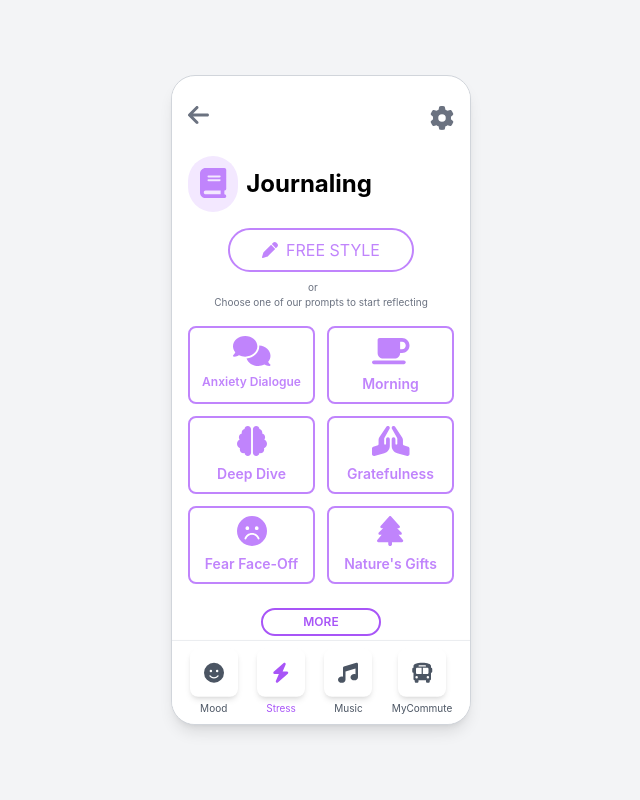
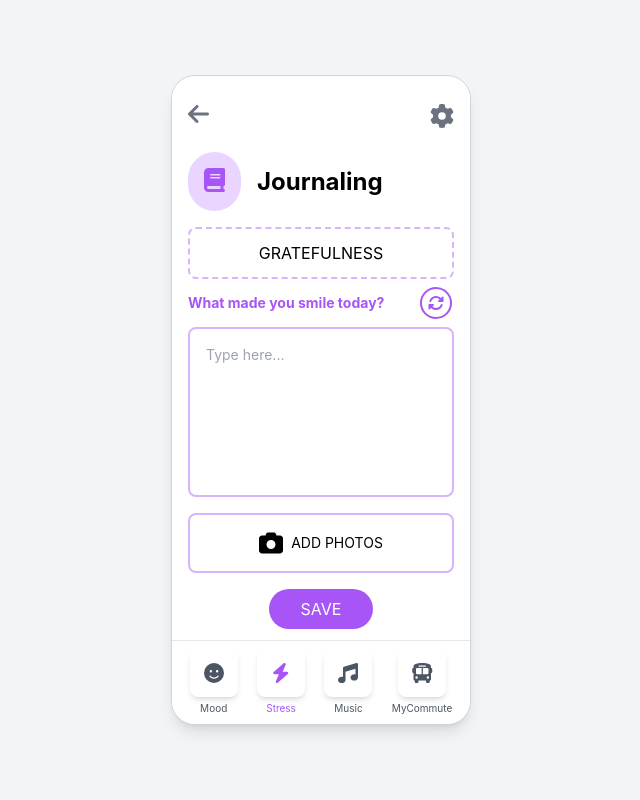
Before and after one commit to yenndang/commuter-companion, a React (Create React App) app: page /stress-relief/journaling/gratefulness in a window 1280 px wide. Shown: the top 800 px of the page, without its empty margins (319-959 px from the left). Built offline with nearby package versions, Linux system fonts and the light colour scheme.

Commit message:
Done journaling workflow

```diff
--- a/src/App.tsx
+++ b/src/App.tsx
@@ -8,6 +8,7 @@ import MusicRecommendation from "./components/MusicRecommendation";
 import SettingsScreen from "./components/SettingsScreen";
 import SRDeepBreathing from "./components/SR_DeepBreathing";
 import SRJournaling from "./components/SR_Journaling";
+import GratefulnessJournal from "./components/SR_Journaling_Gratefulness";
 
 const App: React.FC = () => {
   return (
@@ -21,6 +22,10 @@ const App: React.FC = () => {
         element={<SRDeepBreathing />}
       />
       <Route path="/stress-relief/journaling" element={<SRJournaling />} />
+      <Route
+        path="/stress-relief/journaling/gratefulness"
+        element={<GratefulnessJournal />}
+      />
       <Route path="/music-recommendation" element={<MusicRecommendation />} />
       <Route path="/settings" element={<SettingsScreen />} />
     </Routes>
--- a/src/components/SR_Journaling.tsx
+++ b/src/components/SR_Journaling.tsx
@@ -17,6 +17,9 @@ import { useNavigate } from "react-router-dom";
 
 const SRJournaling: React.FC = () => {
   const navigate = useNavigate(); // Initialize navigate function
+  const handleGratefulnessClick = () => {
+    navigate("/stress-relief/journaling/gratefulness"); // Navigate to the GratefulnessJournal component
+  };
 
   return (
     <div className="flex items-center justify-center h-screen bg-gray-100">
@@ -98,7 +101,10 @@ const SRJournaling: React.FC = () => {
             </div>
 
             {/* Gratefulness */}
-            <div className="flex flex-col items-center border-2 border-purple-400 rounded-lg p-2">
+            <div
+              className="flex flex-col items-center border-2 border-purple-400 rounded-lg p-2 cursor-pointer"
+              onClick={handleGratefulnessClick} // Trigger navigate on click
+            >
               <FontAwesomeIcon
                 icon={faPrayingHands}
                 className="text-purple-400 text-3xl mb-2"
--- /dev/null
+++ b/src/components/SR_Journaling_Gratefulness.tsx
@@ -0,0 +1,132 @@
+import React, { useState } from "react";
+import { FontAwesomeIcon } from "@fortawesome/react-fontawesome";
+import {
+  faArrowLeft,
+  faCog,
+  faBook,
+  faSyncAlt,
+  faCamera,
+  faSmile,
+  faHeartbeat,
+  faMusic,
+  faBus,
+} from "@fortawesome/free-solid-svg-icons";
+import { useNavigate } from "react-router-dom";
+import NavigationBar from "./misc/NavigationBar";
+import CompletionPopUp from "./popup/CompletionPopUp";
+
+const GratefulnessJournal: React.FC = () => {
+  const navigate = useNavigate(); // Navigation handler
+  const prompts = [
+    "What made you smile today?",
+    "What are you grateful for right now?",
+    "What act of kindness brightened your day?",
+    "Who or what brings you joy?",
+    "What positive event happened recently?",
+  ];
+  const [currentPromptIndex, setCurrentPromptIndex] = useState(0);
+  const [showPopUp, setShowPopUp] = useState(false); // Control pop-up visibility
+
+  const handleCyclePrompt = () => {
+    // Cycle through prompts
+    setCurrentPromptIndex((prevIndex) => (prevIndex + 1) % prompts.length);
+  };
+
+  const handleSave = () => {
+    // Show the completion pop-up
+    setShowPopUp(true);
+  };
+
+  return (
+    <div className="flex items-center justify-center h-screen bg-gray-100">
+      {/* Phone Container */}
+      <div className="w-[300px] h-[650px] bg-white rounded-3xl shadow-lg overflow-hidden border border-gray-300 flex flex-col">
+        {/* Header */}
+        <div className="flex justify-between items-center p-4 bg-white z-10 sticky top-2">
+          <FontAwesomeIcon
+            icon={faArrowLeft}
+            className="text-gray-500 text-2xl cursor-pointer"
+            onClick={() => navigate("/stress-relief/journaling")}
+          />
+          <FontAwesomeIcon
+            icon={faCog}
+            className="text-gray-500 text-2xl pt-1 cursor-pointer"
+            onClick={() => navigate("/settings")}
+          />
+        </div>
+
+        {/* Scrollable Content */}
+        <div className="flex-1 p-4">
+          {/* Title Section */}
+          <div className="flex items-center mb-4">
+            <div className="bg-purple-200 p-4 rounded-full">
+              <FontAwesomeIcon
+                icon={faBook}
+                className="text-2xl text-purple-500"
+              />
+            </div>
+            <h1 className="text-2xl font-bold ml-4">Journaling</h1>
+          </div>
+
+          {/* Prompt Title */}
+          <div className="border-2 border-dashed border-purple-300 rounded-lg p-3 w-full text-center mb-2">
+            GRATEFULNESS
+          </div>
+
+          {/* Question */}
+          <div className="flex items-center w-full mb-2">
+            <span className="text-purple-500 font-bold mr-9 text-sm">
+              {prompts[currentPromptIndex]}
+            </span>
+            <div className="border-2 border-purple-500 rounded-full p-1 bg-white w-8 h-8 flex items-center justify-center">
+              <FontAwesomeIcon
+                icon={faSyncAlt}
+                className="text-purple-500 cursor-pointer"
+                onClick={handleCyclePrompt}
+              />
+            </div>
+          </div>
+
+          {/* Text Area */}
+          <div className="border-2 border-purple-300 rounded-lg p-4 w-full mb-4">
+            <textarea
+              className="w-full h-32 border-none outline-none resize-none text-sm"
+              placeholder="Type here..."
+            ></textarea>
+          </div>
+
+          {/* Add Photos */}
+          <div className="flex items-center justify-center border-2 border-purple-300 rounded-lg p-4 w-full mb-4 cursor-pointer">
+            <FontAwesomeIcon icon={faCamera} className="text-2xl mr-2" />
+            <span className="text-sm">ADD PHOTOS</span>
+          </div>
+
+          {/* Save Button */}
+          <div className="flex justify-center mb-4">
+            <button
+              onClick={handleSave} // Show the pop-up on save
+              className="bg-purple-500 text-white py-2 px-8 rounded-full h-[40px]"
+            >
+              SAVE
+            </button>
+          </div>
+        </div>
+
+        {/* Footer Navigation */}
+        <NavigationBar />
+      </div>
+
+      {/* Show Pop-Up */}
+      {showPopUp && (
+        <CompletionPopUp
+          badgeName="GRATEFUL GURU"
+          progress="1/5"
+          progressPercentage={20}
+          onClose={() => setShowPopUp(false)} // Close the pop-up
+        />
+      )}
+    </div>
+  );
+};
+
+export default GratefulnessJournal;
```
